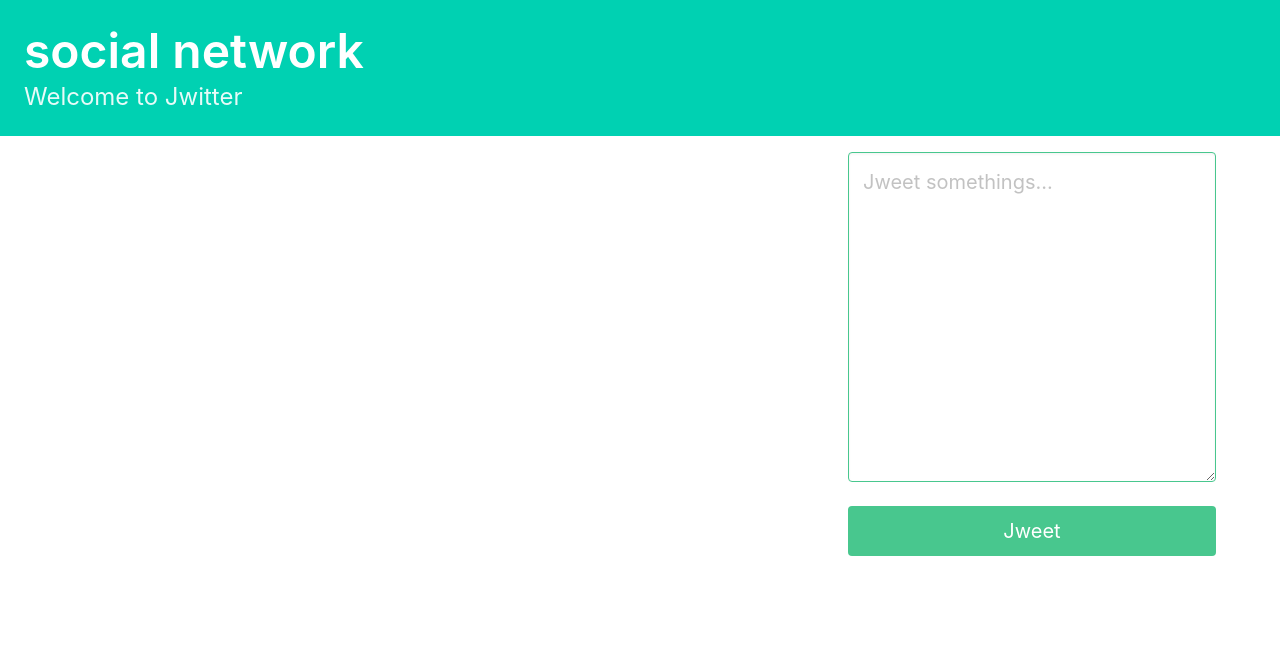
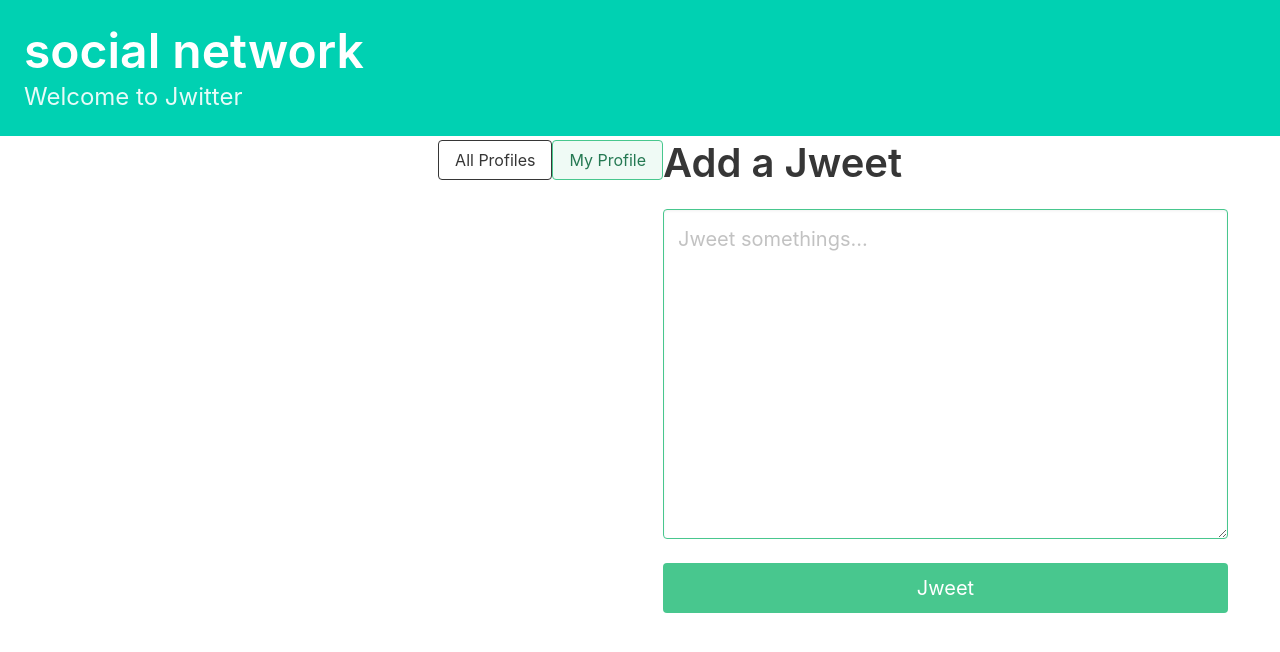
Before and after one commit to shahrokh-rhmani/social-network, a Django app: page / in a window 1280 px wide. Shown: the top 652 px of the page. Run offline with Django 3.2, Linux system fonts and the light colour scheme.

Commit message:
add button All-Profiles & My-Profile

```diff
--- a/templates/jwitter/dashboard.html
+++ b/templates/jwitter/dashboard.html
@@ -16,8 +16,29 @@
   </div>
 
 
+  <div class="block">
+      <a href="{% url 'jwitter:profile_list' %} ">
+          <button class="button is-dark is-outlined is-fullwidth">
+              All Profiles
+          </button>
+      </a>
+  </div>
+  <div class="block">
+      <a href="{% url 'jwitter:profile' request.user.profile.id %} ">
+          <button class="button is-success is-light is-outlined is-fullwidth">
+              My Profile
+          </button>
+      </a>
+  </div>
+
+
+
   <!-- Form JweetForm -->
-  <div class="column is-one-third">
+<div class="block">
+  <div class="block">
+    <h2 class="title is-2">Add a Jweet</h2>
+  </div>
+  <div class="block">
     <form class="" method="post">
       {% csrf_token %}
       {{form.as_p}}
@@ -26,4 +47,5 @@
 
     </form>
   </div>
+</div>
 {% endblock %}
```
